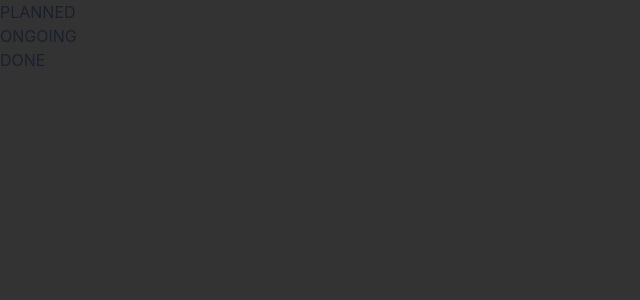
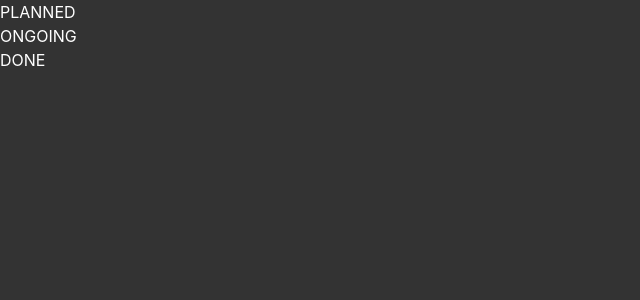
Before and after one commit to KennedyMungai/zustand_intro, a React (Vite) app: page / in a window 1280 px wide. Shown: the top 300 px of the page, without its empty margins (0-640 px from the left). Built offline with nearby package versions, Linux system fonts and the light colour scheme.

Commit message:
Gave the text a color of whote

```diff
--- a/src/components/Column.jsx
+++ b/src/components/Column.jsx
@@ -1,5 +1,7 @@
+import { Text } from '@chakra-ui/react'
+
 const Column = ({ state }) => {
-	return <div>{state}</div>
+	return <Text color={'white'}>{state}</Text>
 }
 
 export default Column
```
